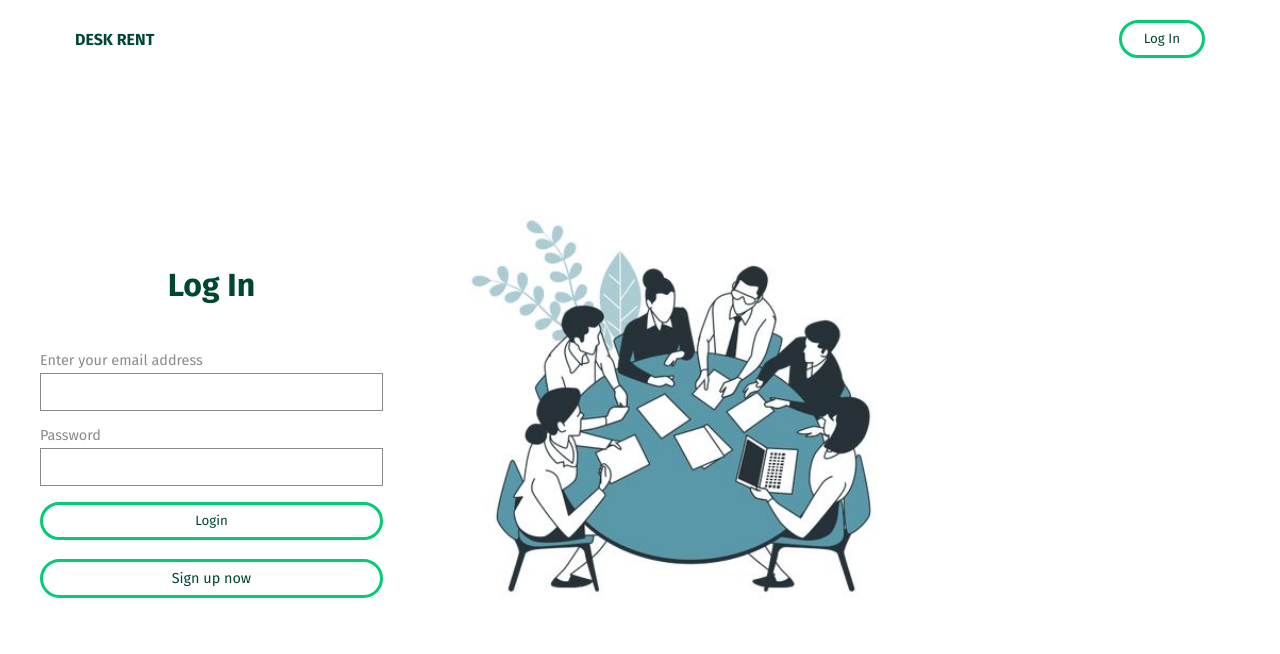
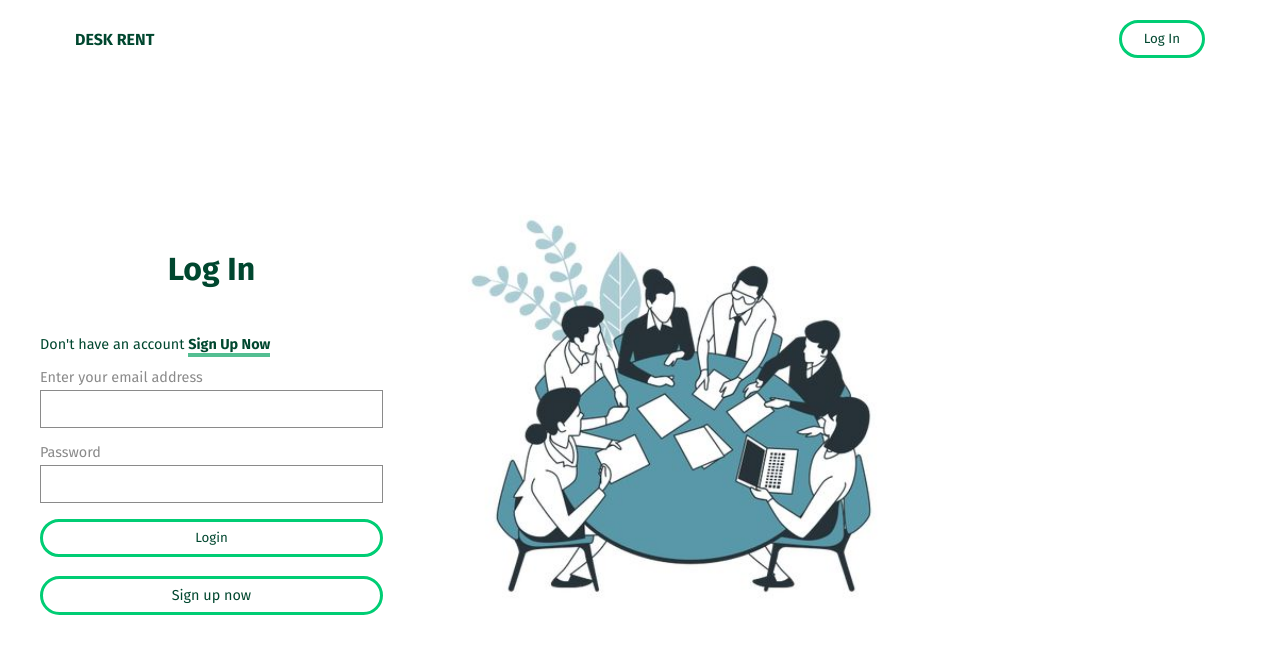
Before and after one commit to dechevgfx/DeskRentApp, a Nuxt app: page /login in a window 1280 px wide. Shown: the top 654 px of the page. Built offline with nearby package versions, Linux system fonts and the light colour scheme; no server answers; what vue-window-size would draw is missing.

Commit message:
Fix logIn/signUp errors

```diff
--- a/pages/login/index.vue
+++ b/pages/login/index.vue
@@ -2,6 +2,12 @@
     <div class="login container">
         <div class="login-container">
             <h1 class="heading">Log In</h1>
+            <p>
+                Don't have an account
+                <nuxt-link class="container-line" :to="`/register`"
+                    ><strong>Sign Up Now</strong></nuxt-link
+                >
+            </p>
             <div class="error" v-if="error">
                 {{ error }}
             </div>
--- a/pages/register/index.vue
+++ b/pages/register/index.vue
@@ -2,8 +2,15 @@
     <div class="login container">
         <div class="login-container">
             <h2>Welcome , Let's get started</h2>
-            <p>Already have account <nuxt-link class="container-line" :to="`/login`">Log In</nuxt-link></p>
-
+            <p>
+                Already have account
+                <nuxt-link class="container-line" :to="`/login`"
+                    ><strong>Log In</strong></nuxt-link
+                >
+            </p>
+            <div class="error" v-if="error">
+                {{ error }}
+            </div>
             <form>
                 <span>Enter Your Email</span>
                 <input
@@ -21,7 +28,6 @@
                     id="fullName"
                     placeholder="Full Name"
                     v-model="fullName"
-
                 />
 
                 <span>Enter Your Password</span>
@@ -31,14 +37,8 @@
                     id="password"
                     placeholder="Password"
                     v-model="password"
-
                 />
-                <button
-                    @click="handleRegister"
-                    class="btn"
-                >
-                    Register
-                </button>
+                <button @click="handleRegister" class="btn">Register</button>
             </form>
         </div>
         <!-- Log In Image -->
@@ -52,9 +52,9 @@
 export default {
     data() {
         return {
-            fullName: '',
-            email: '',
-            password: '',
+            fullName: "",
+            email: "",
+            password: "",
         };
     },
     methods: {
@@ -74,5 +74,6 @@ export default {
             return this.$store.state.error;
         },
     },
+    middleware: ["noAuthentication"],
 };
 </script>
--- a/store/index.js
+++ b/store/index.js
@@ -22,6 +22,8 @@ export const mutations = {
 
         if (user && user.password === params[1]) {
             state.currentUser = user;
+        } else if (!user || !user.password !== params[1]) {
+            state.error = "Wrong email or password. Please try again!";
         }
     },
 
```
